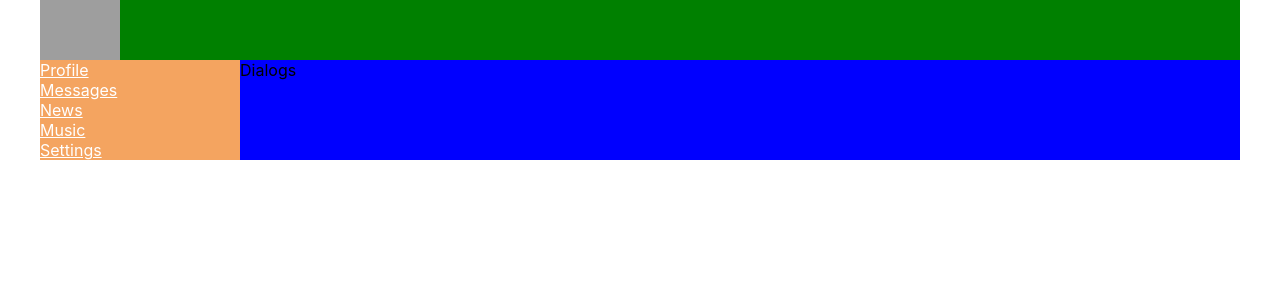
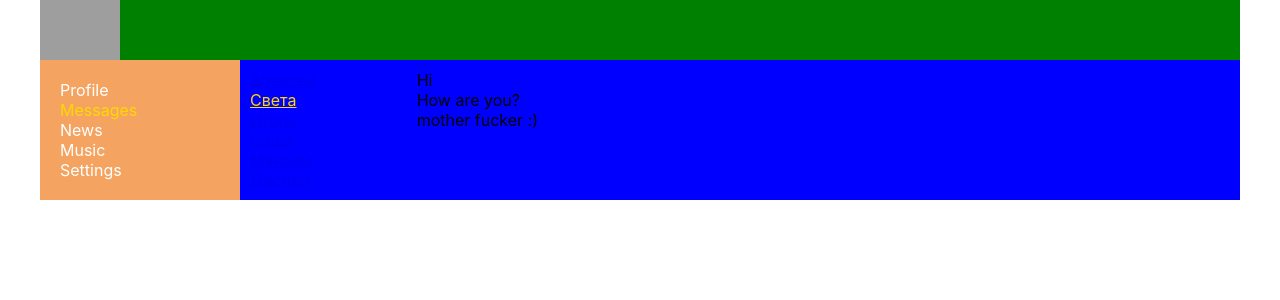
Before and after one commit to AlexKobiliansky/react_kama, a React (Create React App) app: page /dialogs in a window 1280 px wide. Shown: the top 300 px of the page. Built offline with nearby package versions, Linux system fonts and the light colour scheme; grey boxes are pictures that could not be loaded.

Commit message:
after lesson 22

```diff
--- a/package.json
+++ b/package.json
@@ -8,6 +8,7 @@
     "@testing-library/user-event": "^7.2.1",
     "react": "^16.13.1",
     "react-dom": "^16.13.1",
+    "react-router-dom": "^5.2.0",
     "react-scripts": "3.4.1"
   },
   "scripts": {
--- a/src/App.js
+++ b/src/App.js
@@ -4,17 +4,27 @@ import Header from "./components/Header/Header";
 import Nav from "./components/Nav/Nav";
 import Profile from "./components/Profile/Profile";
 import Dialogs from "./components/Dialogs/Dialogs";
+import {BrowserRouter, Route} from "react-router-dom";
+import News from "./components/News/News";
+import Music from "./components/Music/Music";
+import Settings from "./components/Settings/Settings";
 
 function App() {
   return (
+      <BrowserRouter>
           <div className='app-wrapper'>
               <Header />
               <Nav />
               <div className='app-wrapper-content'>
-          <Dialogs />
-          {/*<Profile />*/}
+                  <Route path="/dialogs" component={Dialogs} />
+                  <Route path="/profile" component={Profile} />
+                  <Route path="/news" component={News} />
+                  <Route path="/music" component={Music} />
+                  <Route path="/settings" component={Settings} />
               </div>
           </div>
+      </BrowserRouter>
+
   );
 }
 
--- a/src/components/Dialogs/Dialogs.jsx
+++ b/src/components/Dialogs/Dialogs.jsx
@@ -1,11 +1,24 @@
 import React from "react";
 import s from './Dialogs.module.css';
+import {NavLink} from "react-router-dom";
 
 
 function Dialogs(props){
     return  (
-      <div>
-          Dialogs
+      <div className={s.dialogs}>
+          <div className={s.dialogsItems}>
+              <NavLink to="/dialogs/1" className={s.dialog}>Алексей</NavLink>
+              <NavLink to="/dialogs/2" className={s.dialog + ' ' + s.active}>Света</NavLink>
+              <NavLink to="/dialogs/3" className={s.dialog}>Игорь</NavLink>
+              <NavLink to="/dialogs/4" className={s.dialog}>Саша</NavLink>
+              <NavLink to="/dialogs/5" className={s.dialog}>Максим</NavLink>
+              <NavLink to="/dialogs/6" className={s.dialog}>Дисней</NavLink>
+          </div>
+          <div className={s.messages}>
+              <div className={s.message}>Hi</div>
+              <div className={s.message}>How are you?</div>
+              <div className={s.message}>mother fucker :)</div>
+          </div>
       </div>
     );
 }
--- a/src/components/Dialogs/Dialogs.module.css
+++ b/src/components/Dialogs/Dialogs.module.css
@@ -0,0 +1,24 @@
+.dialogs {
+    display: grid;
+    grid-template-columns: 2fr 10fr ;
+}
+
+.dialog {
+    display: block;
+}
+
+.dialogsItems {
+    padding: 10px;
+}
+
+.dialogsItems .active {
+    color: gold;
+}
+
+.messages {
+    padding: 10px;
+}
+
+.message {
+
+}
--- /dev/null
+++ b/src/components/Music/Music.jsx
@@ -0,0 +1,12 @@
+import React from "react";
+import s from './Music.modile.css'
+
+function Music() {
+    return (
+        <div>
+            Music
+        </div>
+    )
+}
+
+export default Music;
--- a/src/components/Nav/Nav.jsx
+++ b/src/components/Nav/Nav.jsx
@@ -1,15 +1,16 @@
 import React from 'react';
-import classes from './Nav.module.css';
+import s from './Nav.module.css';
+import {NavLink} from "react-router-dom";
 
 function Nav(){
     return (
 
-        <nav className={classes.nav}>
-            <div className={classes.item}><a href="#0">Profile</a></div>
-            <div className={classes.item}><a href="#0">Messages</a></div>
-            <div className={classes.item}><a href="#0">News</a></div>
-            <div className={classes.item}><a href="#0">Music</a></div>
-            <div className={classes.item}><a href="#0">Settings</a></div>
+        <nav className={s.nav}>
+            <div className={s.item}><NavLink to="/profile" activeClassName={s.active}>Profile</NavLink></div>
+            <div className={s.item}><NavLink to="/dialogs" activeClassName={s.active}>Messages</NavLink></div>
+            <div className={s.item}><NavLink to="/news" activeClassName={s.active}>News</NavLink></div>
+            <div className={s.item}><NavLink to="/music" activeClassName={s.active}>Music</NavLink></div>
+            <div className={s.item}><NavLink to="/settings" activeClassName={s.active}>Settings</NavLink></div>
         </nav>
 
         )
--- a/src/components/Nav/Nav.module.css
+++ b/src/components/Nav/Nav.module.css
@@ -1,8 +1,14 @@
 .nav {
     grid-area: n;
     background-color: sandybrown;
+    padding: 20px;
 }
 
 .item a {
     color: #fff;
+    text-decoration: none;
 }
+
+.item a.active {
+    color: gold;
+}
--- /dev/null
+++ b/src/components/News/News.jsx
@@ -0,0 +1,12 @@
+import React from "react";
+import s from './News.module.css'
+
+function News() {
+    return (
+        <div>
+            News
+        </div>
+    )
+}
+
+export default News;
--- /dev/null
+++ b/src/components/Settings/Settings.jsx
@@ -0,0 +1,12 @@
+import React from "react";
+import s from './Settings.module.css'
+
+function Settings() {
+    return (
+        <div>
+            Settings
+        </div>
+    )
+}
+
+export default Settings;
```
Also changed, not shown: src/components/Music/Music.modile.css (added), src/components/News/News.module.css (added), src/components/Settings/Settings.module.css (added), 1 other file (tests, documents, lock files or other folders). Lines whose indentation alone changed are shown as unchanged.
